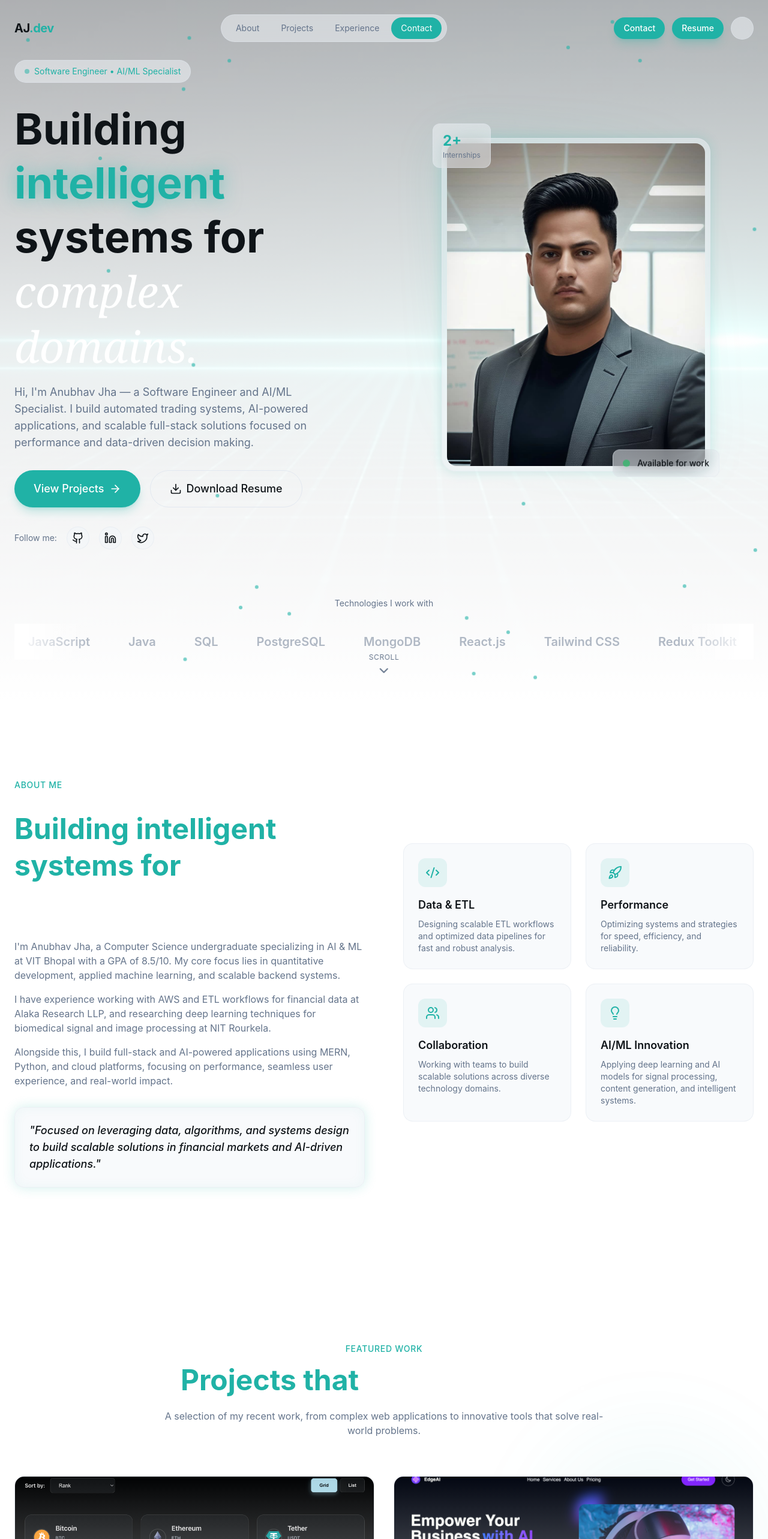
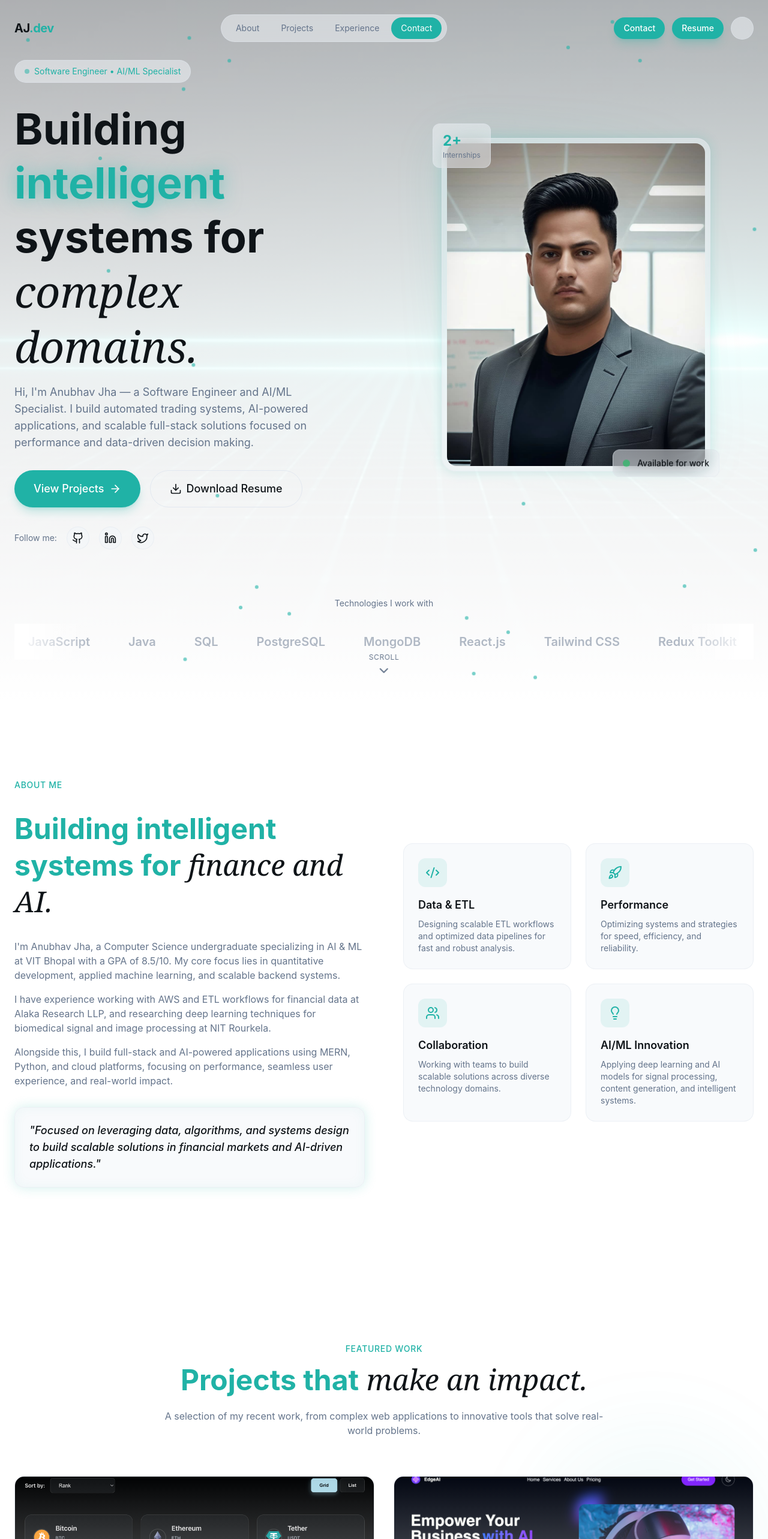
Before and after one commit to anubhavjha0812/Portfolio-Anubhav-Jha, a React (Vite) app: page / in a window 1280 px wide. Shown: the top 2566 px of the page at 60% size. Built offline with nearby package versions, Linux system fonts and the light colour scheme.

Commit message:
style: update font-serif span text color to foreground across all sections

```diff
--- a/src/sections/About.jsx
+++ b/src/sections/About.jsx
@@ -42,7 +42,7 @@ export const About = () => {
 
             <h2 className="text-4xl md:text-5xl font-bold leading-tight animate-fade-in animation-delay-100 text-secondary-foreground">
               Building intelligent systems for
-              <span className="font-serif italic font-normal text-white">
+              <span className="font-serif italic font-normal text-foreground">
                 {" "}
                 finance and AI.
               </span>
--- a/src/sections/Contact.jsx
+++ b/src/sections/Contact.jsx
@@ -93,7 +93,7 @@ export const Contact = () => {
 
           <h2 className="text-4xl md:text-5xl font-bold mt-4 mb-6 text-secondary-foreground">
             Discuss{" "}
-            <span className="font-serif italic font-normal text-white">
+            <span className="font-serif italic font-normal text-foreground">
               opportunities.
             </span>
           </h2>
--- a/src/sections/Experience.jsx
+++ b/src/sections/Experience.jsx
@@ -43,7 +43,7 @@ export const Experience = () => {
 
           <h2 className="text-4xl md:text-5xl font-bold mt-4 mb-6 animate-fade-in animation-delay-100 text-secondary-foreground">
             Building expertise in{" "}
-            <span className="font-serif italic font-normal text-white">
+            <span className="font-serif italic font-normal text-foreground">
               quantitative systems.
             </span>
           </h2>
--- a/src/sections/Hero.jsx
+++ b/src/sections/Hero.jsx
@@ -83,7 +83,7 @@ export const Hero = () => {
                 <br />
                 systems for
                 <br />
-                <span className="font-serif italic font-normal text-white">
+                <span className="font-serif italic font-normal text-foreground">
                   complex domains.
                 </span>
               </h1>
--- a/src/sections/Projects.jsx
+++ b/src/sections/Projects.jsx
@@ -35,7 +35,7 @@ export const Projects = () => {
           </span>
           <h2 className="text-4xl md:text-5xl font-bold mt-4 mb-6 animate-fade-in animation-delay-100 text-secondary-foreground">
             Projects that
-            <span className="font-serif italic font-normal text-white">
+            <span className="font-serif italic font-normal text-foreground">
               {" "}
               make an impact.
             </span>
--- a/src/sections/Testimonials.jsx
+++ b/src/sections/Testimonials.jsx
@@ -62,7 +62,7 @@ export const Testimonials = () => {
 
           <h2 className="text-4xl md:text-5xl font-bold mt-4 mb-6 text-secondary-foreground">
             Feedback reflecting{" "}
-            <span className="font-serif italic font-normal text-white">
+            <span className="font-serif italic font-normal text-foreground">
               growth and potential.
             </span>
           </h2>
```
